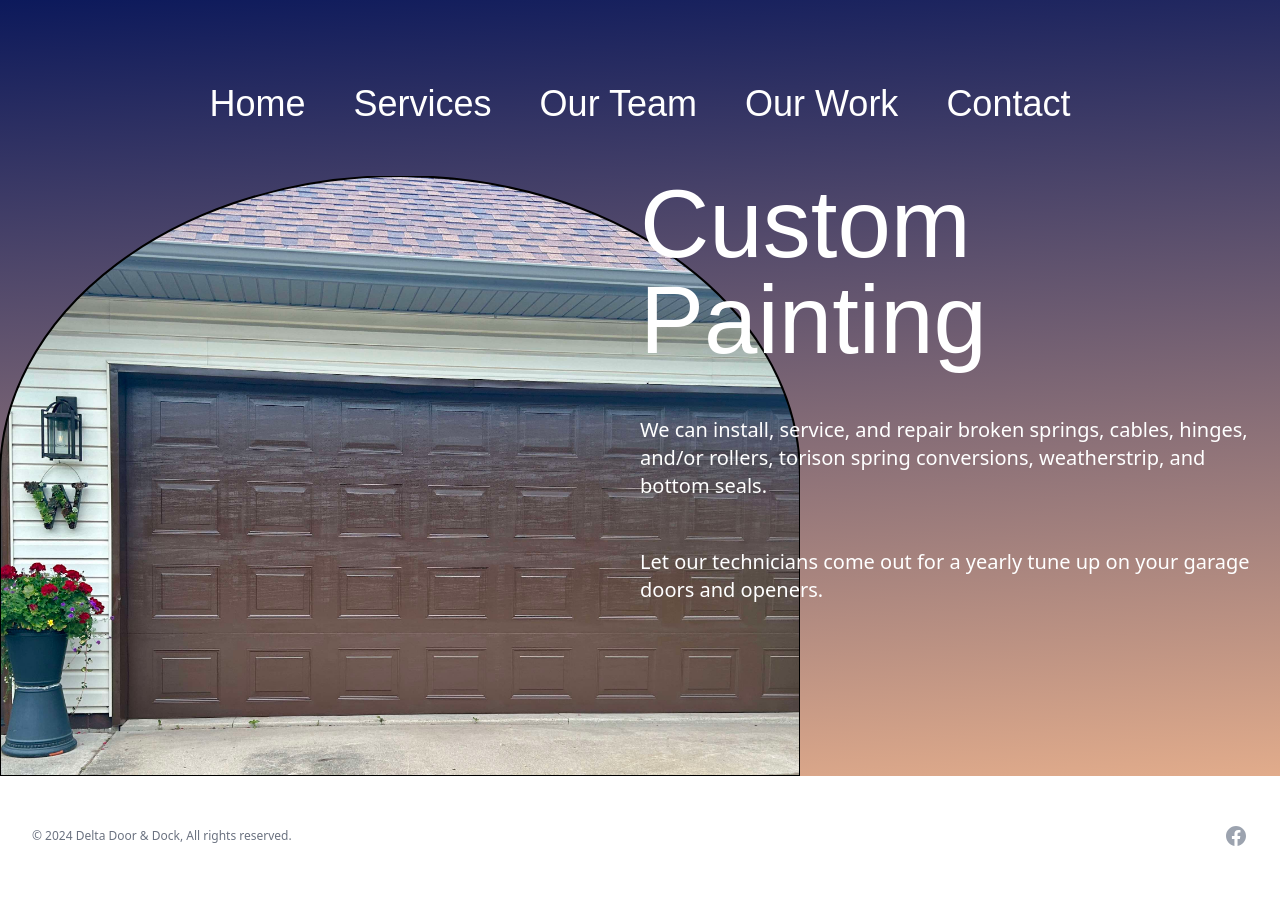
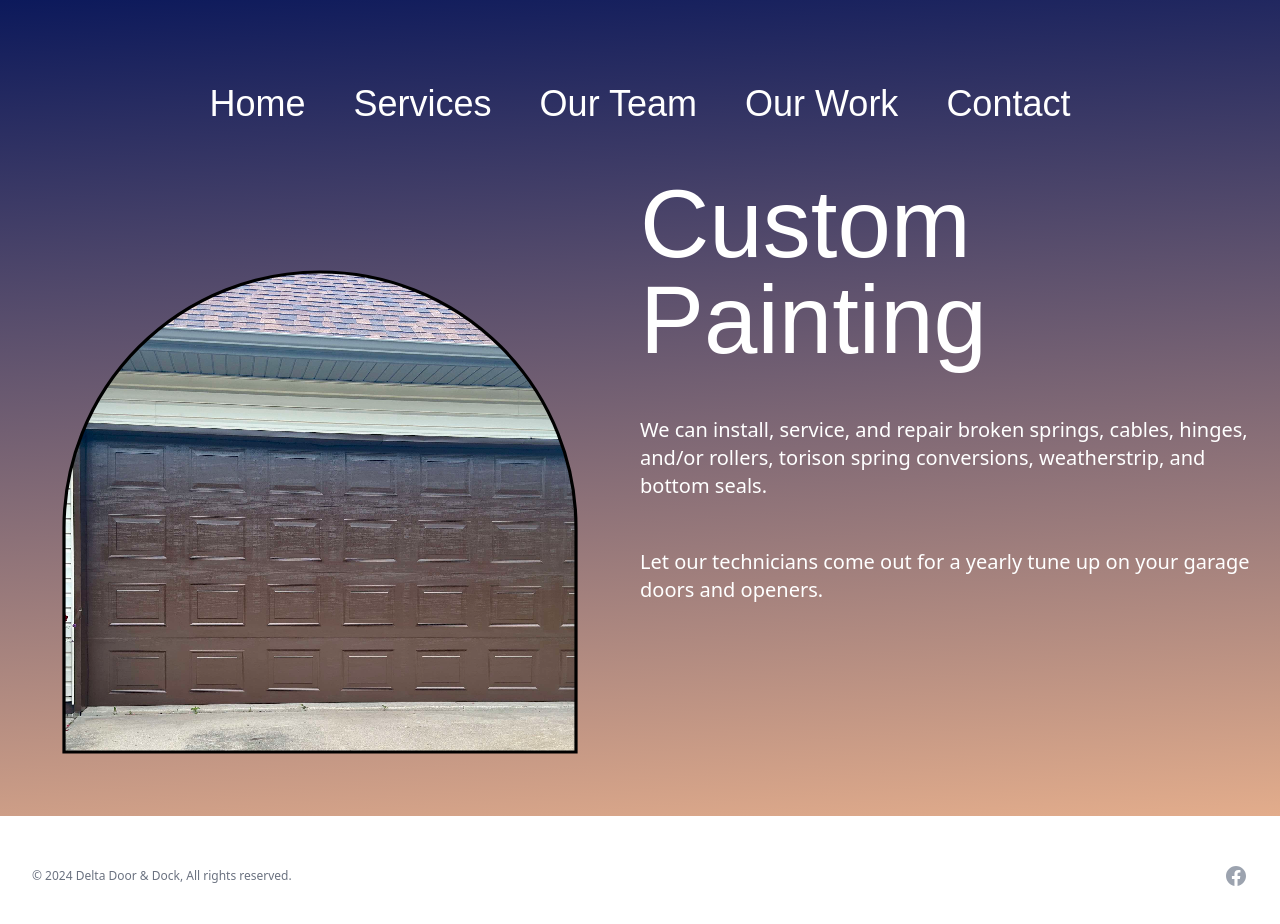
Before and after one commit to lee14k/deltadock, a Next.js app: page /custom-painting in a window 1280 px wide. Shown: the top 924 px of the page. Before the commit the page ends 896 px from the top, so only its background shows below. Built offline with nearby package versions, Linux system fonts and the light colour scheme; a web font is replaced by a local one.

Commit message:
arch and copy

```diff
--- a/components/ArchShape.jsx
+++ b/components/ArchShape.jsx
@@ -1,36 +1,40 @@
 import React from 'react';
 
-const ArchShape = ({ imageSrc, width = 800, height = 600 }) => (
-    <div style={{ width, height }}>
+const ArchShape = ({ imageSrc, patternId }) => (
+    <div className="w-full">
         <svg
             xmlns="http://www.w3.org/2000/svg"
-            viewBox={`0 0 ${width} ${height}`}
-            width={width}
-            height={height}
+            viewBox="0 0 3000 3000"
+            className="w-full h-auto"
         >
             <defs>
-                <mask id="archMask">
-                    <path
-                        fill="white"
-                        d={`M 0 ${height} L ${width} ${height} L ${width} ${height / 2} A ${width / 2} ${height / 2} 0 0 0 0 ${height / 2} Z`}
+                <pattern
+                    id={patternId}
+                    patternUnits="objectBoundingBox"
+                    patternContentUnits="objectBoundingBox"
+                    width="1"
+                    height="1"
+                >
+                    <image
+                        href={imageSrc}
+                        preserveAspectRatio="xMidYMid slice"
+                        width="1"
+                        height="1"
+                        x="0"
+                        y="0"
                     />
-                </mask>
+                </pattern>
             </defs>
-
-            <image
-                href={imageSrc}
-                width="100%"
-                height="100%"
-                preserveAspectRatio="xMidYMid slice"
-                mask="url(#archMask)"
-            />
-
-            <path
-                d={`M 0 ${height} L ${width} ${height} L ${width} ${height / 2} A ${width / 2} ${height / 2} 0 0 0 0 ${height / 2} Z`}
-                fill="none"
-                stroke="black"
-                strokeWidth="2"
-            />
+            <g>
+                <path
+                    fill={`url(#${patternId})`}
+                    d="M 300 2700 L 2700 2700 L 2700 1650 A 1200 1200 0 0 0 300 1650 Z"
+                    fillOpacity="1"
+                    fillRule="nonzero"
+                    stroke="#000000"
+                    strokeWidth="15"
+                />
+            </g>
         </svg>
     </div>
 );
--- a/components/FrontEnd/ContactFill.jsx
+++ b/components/FrontEnd/ContactFill.jsx
@@ -68,7 +68,9 @@ export default function ContactFill() {
         </div>
         <div className="flex flex-col my-2">
           <h3 className={`text-4xl font-bold tracking-tight text-gray-900  ${libre.className} font-bold`}>Phone</h3>
-          <span>Office <a href="tel:+19064281294">906.428.1294</a> </span>
+          <span>Office: 906.428.1294 </span>
+          <span>Cory: 906.399.0126 (cell)</span>
+          <span>Katrina: 906.399.0891 (cell) - Billing and Custom Painting</span>
         </div>
         <div className="flex flex-col my-2">
           <h3 className={`text-4xl font-bold tracking-tight text-gray-900  ${libre.className} font-bold`}>Email</h3>
@@ -82,7 +84,7 @@ export default function ContactFill() {
           </Link>
         </div>
 
-        <p className="text-2xl text-gray-900">Questions? Call <a href="tel:+19064281294">906.428.1294</a></p>
+        <p className={`text-2xl text-gray-900 ${libre.className}`}>Questions? Call <a href="tel:+19064281294">906.428.1294</a></p>
         <div className="grid grid-cols-2 mt-12">
           <a href="tel:+19064281294">
             <button
--- a/components/HomeHeader.jsx
+++ b/components/HomeHeader.jsx
@@ -8,8 +8,7 @@ export default function HomeHeader() {
   return (
     <div className="lg:grid lg:grid-cols-2 homeheaderbg pb-24 gap-24">
       <div className="">
-          <ArchShape imageSrc="/dd_homepg.jpg"   width={800}
-                     height={600} />
+          <ArchShape imageSrc="/dd_homepg.jpg" patternId="uniquePattern2" />
 
       </div>
 
--- a/components/RightPhoto.jsx
+++ b/components/RightPhoto.jsx
@@ -14,8 +14,7 @@ Don't just take our word for it!        </h1>
         <GoogleReviews />
       </div>
       <div className="grid grid-cols-1 ">
-          <ArchShape imageSrc="/dd_door_review.jpg" width={800}
-                     height={600} />
+          <ArchShape imageSrc="/dd-reviews.jpg" patternId="uniquePattern1" />
           <div className="pl-12">
               <Link href="/our-team">
                   <button
--- a/pages/our-work.js
+++ b/pages/our-work.js
@@ -15,9 +15,8 @@ export default function OurTeam () {
                         <h1 className={`${libre.className} text-4xl lg:text-8xl font-bold`}>Our Work</h1>
                         <p className="py-10 text-4xl mr-10"> Our work showcases the craftsmanship and
                             attention
-                            to detail that defines Delta Dock and Door. Browse through our gallery to see the impact a
-                            new
-                            door can leave on any home.</p>
+                            to detail that defines Delta Dock and Door. Feel free to flip through our gallery to see the impact a
+                             garage door can leave on any home.</p>
                         <Link href="/contact">
                             <button
                                 className={`border-2 border-doorange rounded-full hover:bg-white text-white text-3xl font-bold py-2 px-12 bg-doorange hover:text-doorange transition-colors duration-300 ${libre.className} w-full`}>Schedule
@@ -35,7 +34,7 @@ export default function OurTeam () {
                 <h1 className={`${libre.className} text-2xl lg:text-8xl font-bold`}>Before & After</h1>
                     <p className="py-10 text-4xl mx-24 text-center">Explore our before and after photos to see the
                         transformations we’ve brought to homes just like yours. Whether you’re looking for a new
-                        installation or you're just looking for a tune-up, our work speaks for itself.</p>
+                        installation or you're just looking for a tune-up, we've got you covered.</p>
                     <Link href="/our-services">
                         <button
                             className={`border-2 border-doorange rounded-full hover:bg-white text-white text-3xl font-bold py-2 px-4 bg-doorange hover:text-doorange transition-colors duration-300 ${libre.className} w-full`}>Learn
```
Also changed, not shown: public/dd-reviews.jpg (added).
